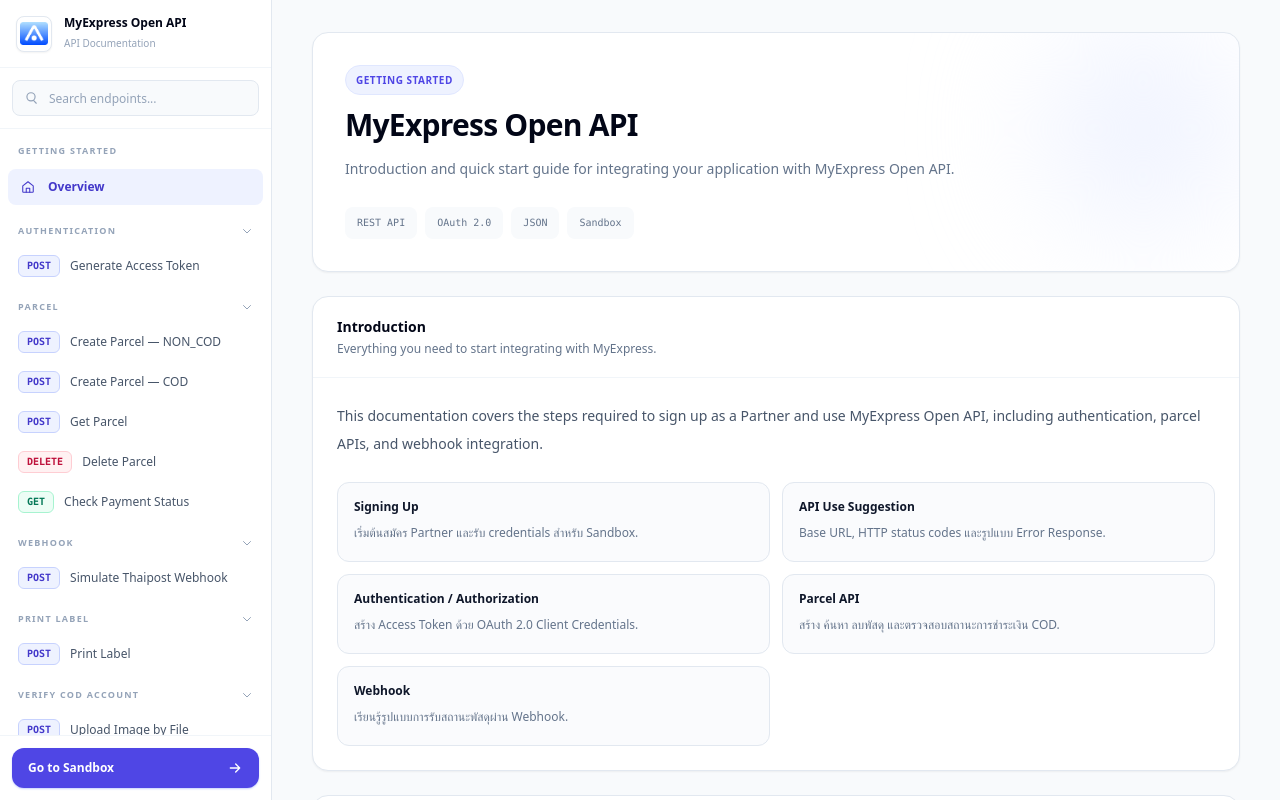
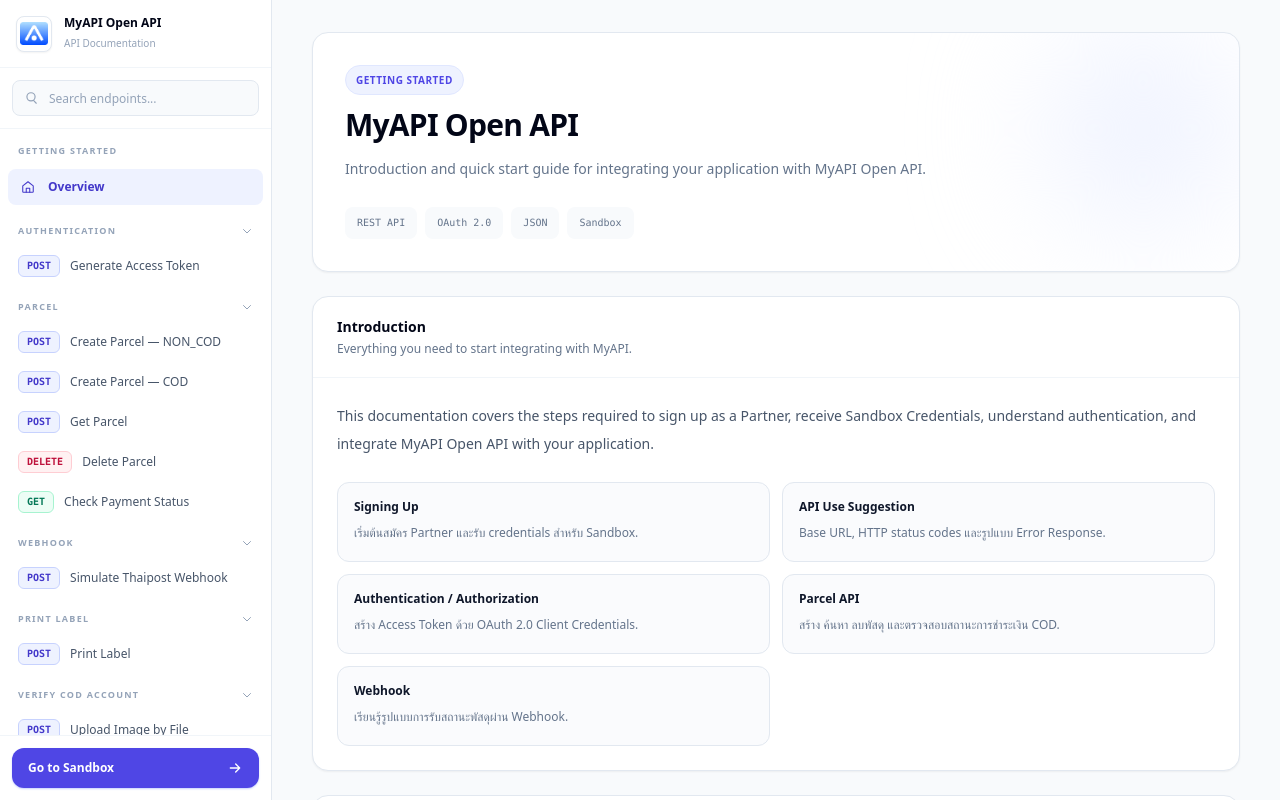
Before and after one commit to YadaSarakoon/MYAPI-Front-End, a React (Vite) app: page /docs in a window 1280 px wide. Built offline with nearby package versions, Linux system fonts and the light colour scheme.

Commit message:
ีupdate api docs

```diff
--- a/src/pages/ApiDocs.tsx
+++ b/src/pages/ApiDocs.tsx
@@ -159,13 +159,13 @@ const ENDPOINTS: Endpoint[] = [
         field: 'client_id',
         type: 'String',
         required: true,
-        desc: 'client_id ที่ได้รับจากระบบ MyExpress',
+        desc: 'client_id ที่ได้รับจากระบบ MyAPI',
       },
       {
         field: 'client_secret',
         type: 'String',
         required: true,
-        desc: 'client_secret ที่ได้รับจากระบบ MyExpress',
+        desc: 'client_secret ที่ได้รับจากระบบ MyAPI',
       },
       {
         field: 'grant_type',
@@ -1427,7 +1427,7 @@ function Sidebar({
 
           <div className="min-w-0">
             <div className="truncate text-xs font-bold text-slate-950">
-              MyExpress Open API
+              MyAPI Open API
             </div>
 
             <div className="mt-0.5 text-[10px] text-slate-400">
@@ -1688,19 +1688,19 @@ function Overview({
     [
       '01',
       'Partner submit Google Form',
-      'Partner ส่งแบบฟอร์มเพื่อสมัครใช้งาน MyExpress Open API.',
+      'Partner ส่งแบบฟอร์มเพื่อสมัครใช้งาน MyAPI Open API.',
       'https://forms.gle/FHuFkuTXCHW9kBTR9',
     ],
     [
       '02',
-      'MyExpress create Partner Account',
+      'MyAPI create Partner Account',
       'สร้าง account information, generate client_id / client_secret และ setup webhook.',
       '',
     ],
     [
       '03',
       'Receive Test Credentials',
-      'MyExpress ส่ง client_id และ client_secret สำหรับ Test Environment.',
+      'MyAPI ส่ง client_id และ client_secret สำหรับ Test Environment.',
       '',
     ],
     [
@@ -1718,27 +1718,27 @@ function Overview({
     [
       '06',
       'Receive Production Credentials',
-      'MyExpress ส่ง client_id และ client_secret สำหรับ Production Environment.',
+      'MyAPI ส่ง client_id และ client_secret สำหรับ Production Environment.',
       '',
     ],
   ];
 
   const quickStart = [
-    ['1', 'Sign Up', 'สมัคร Partner'],
+    ['1', 'Sign Up', 'กรอกแบบฟอร์มเพื่อสมัคร Partner'],
     [
       '2',
-      'Get Credentials',
-      'รับ client_id / client_secret',
+      'Get Sandbox Credentials',
+      'รับ client_id / client_secret สำหรับ Test Environment',
     ],
     [
       '3',
-      'Go to Sandbox',
-      'ขอ Test Credential และทดลองยิง API จริง',
+      'Read API Docs & Test',
+      'ศึกษาวิธีเรียก API และทดลองใช้งานผ่าน Sandbox',
     ],
     [
       '4',
       'Go Live',
-      'รับ Production Credentials',
+      'เตรียม Production และรับ Production Credentials เมื่อพร้อมใช้งานจริง',
     ],
   ];
 
@@ -1756,13 +1756,13 @@ function Overview({
               </div>
 
               <h1 className="text-2xl font-bold tracking-tight text-slate-950 lg:text-3xl">
-                MyExpress Open API
+                MyAPI Open API
               </h1>
 
               <p className="mt-3 max-w-2xl text-sm leading-7 text-slate-500">
                 Introduction and quick start guide for
                 integrating your application with
-                MyExpress Open API.
+                MyAPI Open API.
               </p>
 
               <div className="mt-6 flex flex-wrap gap-2">
@@ -1794,16 +1794,15 @@ function Overview({
 
               <p className="mt-1 text-xs text-slate-500">
                 Everything you need to start integrating with
-                MyExpress.
+                MyAPI.
               </p>
             </div>
 
             <div className="p-6">
               <p className="text-sm leading-7 text-slate-600">
-                This documentation covers the steps required
-                to sign up as a Partner and use MyExpress Open
-                API, including authentication, parcel APIs,
-                and webhook integration.
+                This documentation covers the steps required to sign up as a Partner,
+                receive Sandbox Credentials, understand authentication,
+                and integrate MyAPI Open API with your application.
               </p>
 
               <div className="mt-6 grid grid-cols-1 gap-3 md:grid-cols-2">
@@ -1837,11 +1836,11 @@ function Overview({
           <section className="rounded-2xl border border-slate-200 bg-white shadow-sm">
             <div className="border-b border-slate-100 px-6 py-5">
               <h2 className="text-sm font-bold text-slate-950">
-                Signing Up
+                Signing Up & Getting Started
               </h2>
 
               <p className="mt-1 text-xs text-slate-500">
-                ขั้นตอนการสมัครและเตรียมพร้อมสำหรับการใช้งาน
+                ขั้นตอนการสมัคร รับ Credentials และเตรียมพร้อมสำหรับการใช้งาน
                 API
               </p>
             </div>
@@ -2098,7 +2097,7 @@ function Overview({
           <section className="rounded-2xl border border-slate-200 bg-white p-6 shadow-sm">
             <SectionTitle
               title="Quick Start"
-              description="เริ่มต้นใช้งาน MyExpress Open API ใน 4 ขั้นตอน"
+              description="เริ่มต้นใช้งาน MyAPI Open API ใน 4 ขั้นตอน"
             />
 
             <div className="grid grid-cols-1 gap-3 md:grid-cols-2 xl:grid-cols-4">
```
